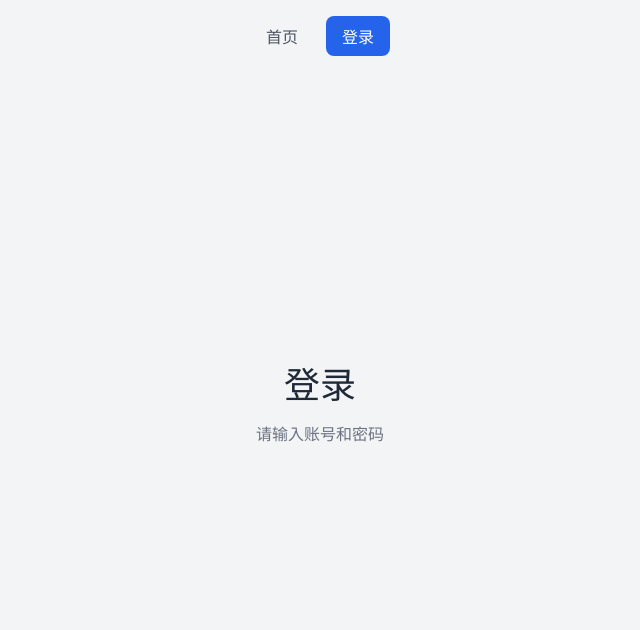
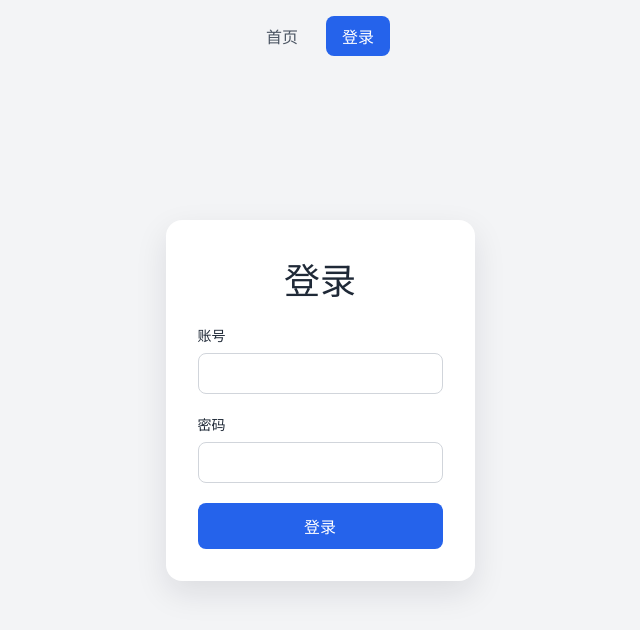
Before and after one commit to zero-two-dev02/peng-admin, a Vue app: page /login in a window 1280 px wide. Shown: the top 630 px of the page, without its empty margins (320-960 px from the left). Built offline with nearby package versions, Linux system fonts and the light colour scheme.

Commit message:
feat: add local login form

```diff
--- a/src/style.css
+++ b/src/style.css
@@ -71,3 +71,58 @@ body {
   color: #ffffff;
   background: #2563eb;
 }
+
+.login-form {
+  display: grid;
+  width: min(100%, 360px);
+  gap: 20px;
+  padding: 32px;
+  text-align: left;
+  background: #ffffff;
+  border-radius: 16px;
+  box-shadow: 0 12px 32px rgb(15 23 42 / 10%);
+}
+
+.login-form h1 {
+  text-align: center;
+}
+
+.form-field {
+  display: grid;
+  gap: 8px;
+  font-size: 14px;
+  font-weight: 600;
+}
+
+.form-field input {
+  width: 100%;
+  padding: 10px 12px;
+  font: inherit;
+  border: 1px solid #d1d5db;
+  border-radius: 8px;
+}
+
+.form-field input:focus {
+  border-color: #2563eb;
+  outline: 3px solid rgb(37 99 235 / 15%);
+}
+
+.login-button {
+  padding: 11px 16px;
+  color: #ffffff;
+  font: inherit;
+  font-weight: 600;
+  cursor: pointer;
+  background: #2563eb;
+  border: 0;
+  border-radius: 8px;
+}
+
+.login-button:hover {
+  background: #1d4ed8;
+}
+
+.form-message {
+  margin: 0;
+  text-align: center;
+}
--- a/src/views/LoginView.vue
+++ b/src/views/LoginView.vue
@@ -1,6 +1,46 @@
+<script setup lang="ts">
+import { ref } from 'vue'
+
+const username = ref('')
+const password = ref('')
+const message = ref('')
+
+function handleSubmit() {
+  if (!username.value || !password.value) {
+    message.value = '请输入账号和密码'
+    return
+  }
+
+  message.value = `已读取账号：${username.value}`
+}
+</script>
+
 <template>
-    <main class="home-page">
-        <h1>登录</h1>
-        <p>请输入账号和密码</p>
-    </main>
+  <main class="home-page">
+    <form class="login-form" @submit.prevent="handleSubmit">
+      <h1>登录</h1>
+
+      <label class="form-field">
+        <span>账号</span>
+        <input
+          v-model.trim="username"
+          type="text"
+          autocomplete="username"
+        />
+      </label>
+
+      <label class="form-field">
+        <span>密码</span>
+        <input
+          v-model="password"
+          type="password"
+          autocomplete="current-password"
+        />
+      </label>
+
+      <button class="login-button" type="submit">登录</button>
+
+      <p v-if="message" class="form-message">{{ message }}</p>
+    </form>
+  </main>
 </template>
```
